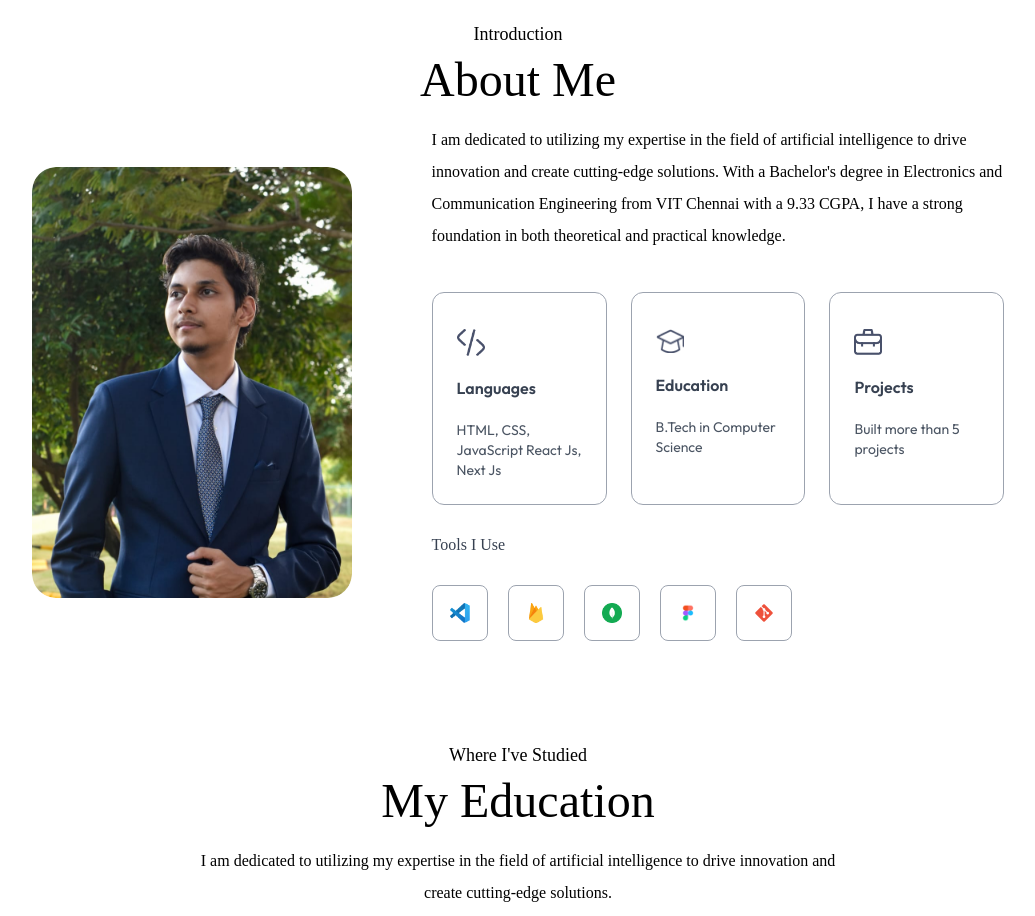
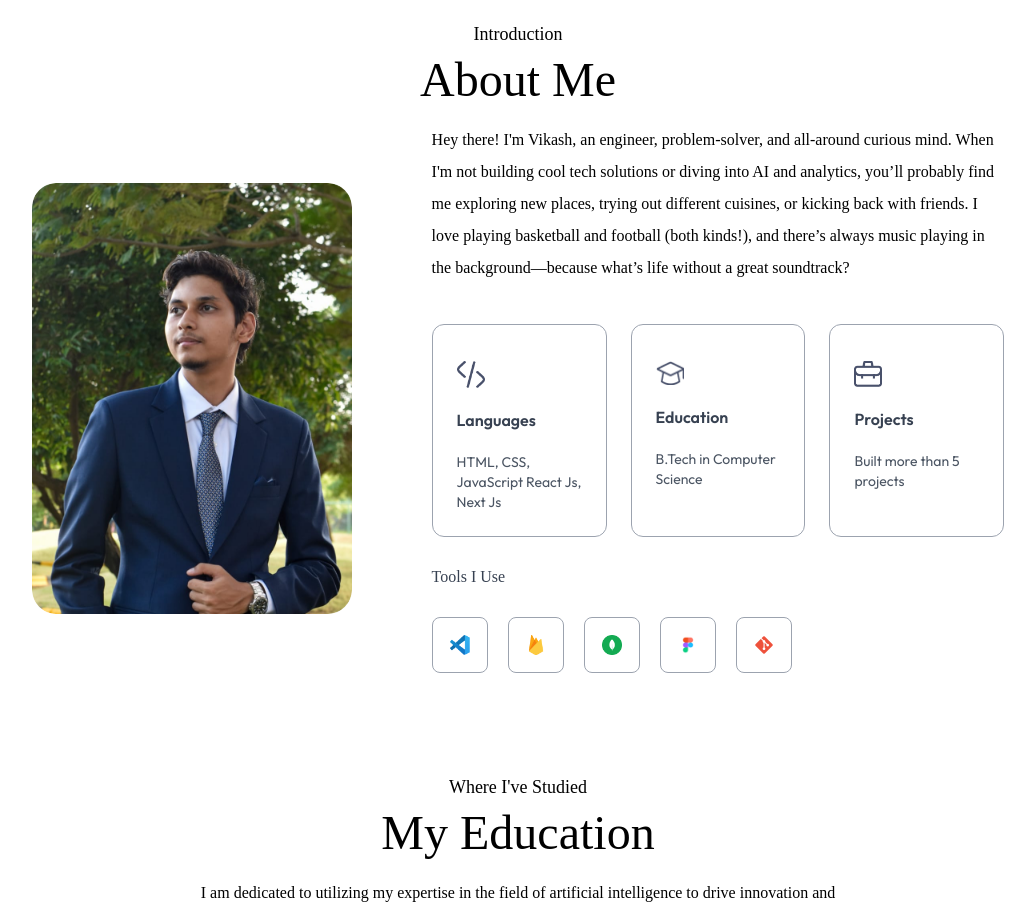
Before and after one commit to ksvikash/my-personal-portfolio, a Next.js app: page / in a window 1280 px wide. Shown: the part 820-1736 px from the top of the page, without its empty margins (122-1157 px from the left). Built offline with nearby package versions, Linux system fonts and the light colour scheme; a web font is replaced by a local one.

Commit message:
new changes for about me and header files

```diff
--- a/app/components/About.jsx
+++ b/app/components/About.jsx
@@ -42,13 +42,8 @@ const About = ({isDarkMode}) => {
             whileInView={{opacity: 1}}
             transition={{duration: 0.6, delay:0.8}}
         className='flex-1'>
-            <p className='mb-10 max-w-2xl font-Ovo'>
-                I am dedicated to utilizing my expertise in the field
-                of artificial intelligence to drive innovation and
-                create cutting-edge solutions. With a Bachelor's
-                degree in Electronics and Communication Engineering
-                from VIT Chennai with a 9.33 CGPA, I have a strong
-                foundation in both theoretical and practical knowledge.
+            <p className='mb-10 max-w-2xl text-center sm:text-center md:text-center lg:text-left font-Ovo'>
+                Hey there! I'm Vikash, an engineer, problem-solver, and all-around curious mind. When I'm not building cool tech solutions or diving into AI and analytics, you’ll probably find me exploring new places, trying out different cuisines, or kicking back with friends. I love playing basketball and football (both kinds!), and there’s always music playing in the background—because what’s life without a great soundtrack?
                 </p>
 
             <motion.ul
--- a/app/components/Header.jsx
+++ b/app/components/Header.jsx
@@ -92,7 +92,7 @@ const Header = () => {
       >
         <div className={`flex ${isMobile ? "flex-row" : "flex-col"} items-center gap-6`}>
           <div className="rounded-full bg-gray-200 p-3 cursor-pointer hover:bg-gray-300 transition-all duration-300">
-            <Link href="https://linkedin.com/in/your-linkedin" target="_blank" aria-label="LinkedIn">
+            <Link href="https://www.linkedin.com/in/vikash-k-s/" target="_blank" aria-label="LinkedIn">
               <svg xmlns="http://www.w3.org/2000/svg" width="24" height="24" viewBox="0 0 24 24" fill="#0077B5">
                 <path d="M19 3a2 2 0 0 1 2 2v14a2 2 0 0 1-2 2H5a2 2 0 0 1-2-2V5a2 2 0 0 1 2-2h14m-.5 15.5v-5.3a3.26 3.26 0 0 0-3.26-3.26c-.85 0-1.84.52-2.32 1.3v-1.11h-2.79v8.37h2.79v-4.93c0-.77.62-1.4 1.39-1.4a1.4 1.4 0 0 1 1.4 1.4v4.93h2.79M6.88 8.56a1.68 1.68 0 0 0 1.68-1.68c0-.93-.75-1.69-1.68-1.69a1.69 1.69 0 0 0-1.69 1.69c0 .93.76 1.68 1.69 1.68m1.39 9.94v-8.37H5.5v8.37h2.77z" />
               </svg>
```
